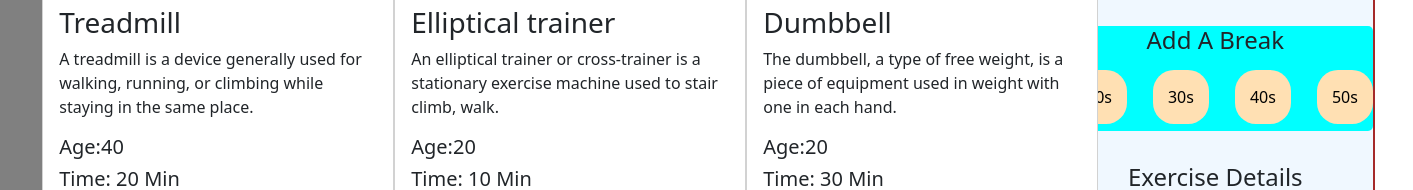
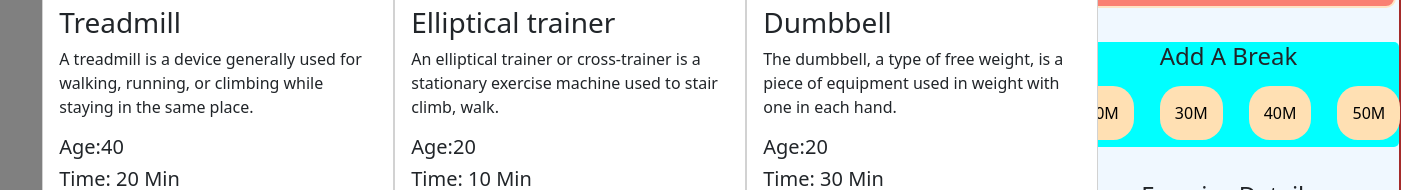
Before and after one commit to PrattayDhar/Fitness-World, a React (Create React App) app: page / in a window 1280 px wide. Shown: the part 332-522 px from the top of the page, 1413 px wide, since content can reach past the window. Built offline with nearby package versions, Linux system fonts and the light colour scheme.

Commit message:
ful and Final

```diff
--- a/src/component/Cartaside/Cartaside.js
+++ b/src/component/Cartaside/Cartaside.js
@@ -15,13 +15,16 @@ const Cartaside = (props) => {
     const notify = () => {
         toast("Wow! You Successfully Completed Activity")
     }
+
+
     const Break = (props) => {
         localStorage.setItem("Break Time", props);
-        document.getElementById("brktime").innerHTML = `<p>${props}Min</p>`;
+        document.getElementById("brktime").innerText = props;
     };
     useEffect(() => {
+
         const Value = localStorage.getItem("Break Time");
-        document.getElementById("brktime").innerHTML = `<p>${Value}Min</p>`;
+        document.getElementById("brktime").innerText = Value;
     }, []);
     return (
         <div className='mainabout'>
@@ -46,10 +49,10 @@ const Cartaside = (props) => {
             <div className='timemain'>
                 <h4>Add A Break</h4>
                 <div className='time'>
-                    <div className='btn' onClick={() => Break(20)} ><button>20s</button></div>
-                    <div className='btn' onClick={() => Break(30)}><button>30s</button></div>
-                    <div className='btn' onClick={() => Break(40)}><button>40s</button></div>
-                    <div className='btn' onClick={() => Break(50)}><button>50s</button></div>
+                    <div className='btn' onClick={() => Break('20 MIN')} ><button>20M</button></div>
+                    <div className='btn' onClick={() => Break('30 MIN')}><button>30M</button></div>
+                    <div className='btn' onClick={() => Break('40 MIN')}><button>40M</button></div>
+                    <div className='btn' onClick={() => Break('50 MIN')}><button>50M</button></div>
 
                 </div>
             </div>
@@ -62,9 +65,7 @@ const Cartaside = (props) => {
 
                 <div className='brkt'>
                     <h5>Break time:</h5>
-                    <p id='brktime'>
-
-                    </p>
+                    <p id='brktime'></p>
                 </div>
 
                 <button onClick={notify}>Activity Completed</button>
```
